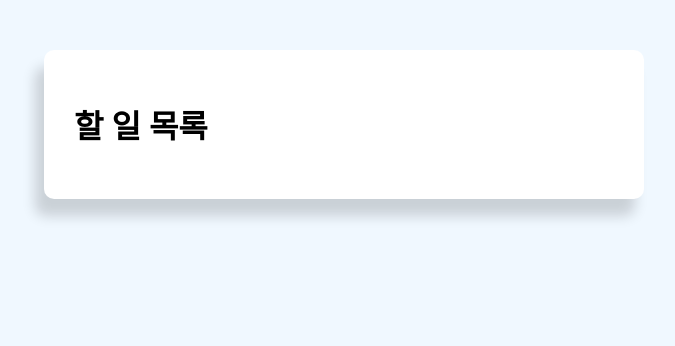
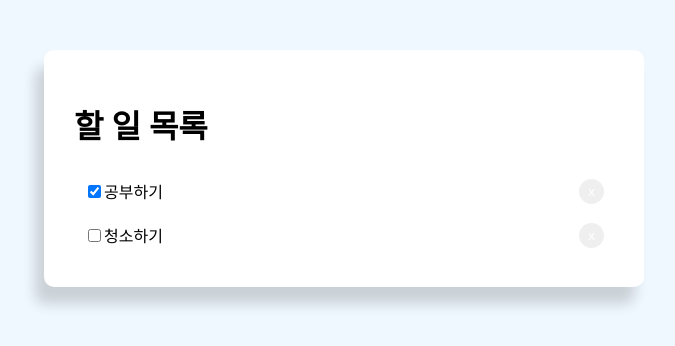
Before and after one commit to itslitulinchpin2/react-todo-app, a React (Create React App) app: page / in a window 1280 px wide. Shown: the top 346 px of the page, without its empty margins (296-971 px from the left). Built offline with nearby package versions, Linux system fonts and the light colour scheme.

Commit message:
map and filter API

```diff
--- a/src/App.js
+++ b/src/App.js
@@ -1,13 +1,61 @@
 import React, {Component} from "react";
 import "./App.css"
 export default class App extends Component {
+
+  btnStyle={
+    color:"#fff",
+    border:"none",
+    padding:"5px 9px",
+    borderRadius:"50%",
+    cursor:"pointer",
+    float:"right"
+  }
+
+  getStyle = () => {
+    return{
+      padding:"10px",
+      borderBottomL :"1px #ccc dotted",
+      textDecoration: "none"
+    }
+  }
+
+  todoData = [
+    {
+      id: "1",
+      title:"공부하기",
+      completed:true
+    },
+    {
+      id: "2",
+      title:"청소하기",
+      completed:false
+    }
+  ]
+
+  handleClick=(id)=>{
+    let newTodoData = this.todoData.filter(data => data.id !== id)
+    //클릭한 아이디가 아닌 아이디들만 할 일 목록에 남는다.
+    console.log('newTodoData', newTodoData);
+  }
+
   render(){
     return(
       <div className="container">
         <div className="todoBlock">
           <div className="title">
             <h1>할 일 목록</h1>
-          </div>
+            </div>
+
+
+            {this.todoData.map(data => (
+              <div style={this.getStyle()} key={data.id}>
+                <input type="checkbox" defaultChecked={data.completed}/>
+                  {data.title}
+                <button style={this.btnStyle} onClick = {()=>this.handleClick(data.id)}>x</button>
+              </div>
+            ))
+            }
+
         </div>
       </div>
     )
```
